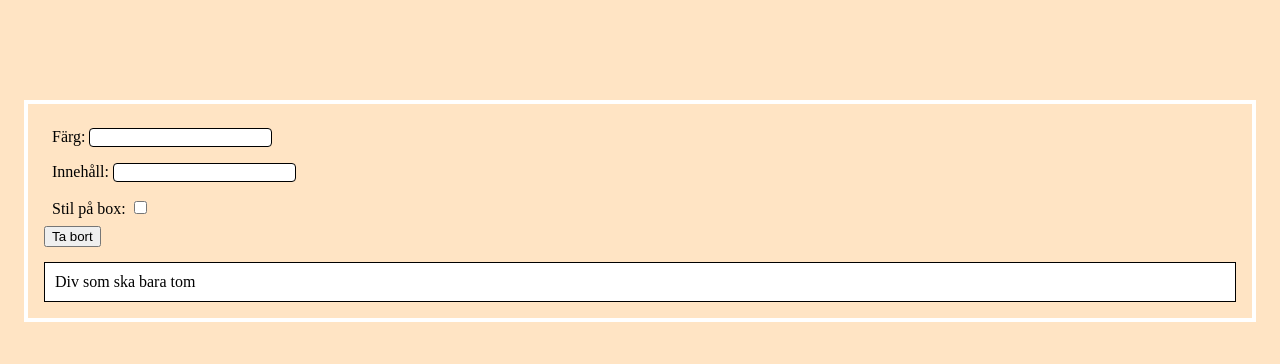
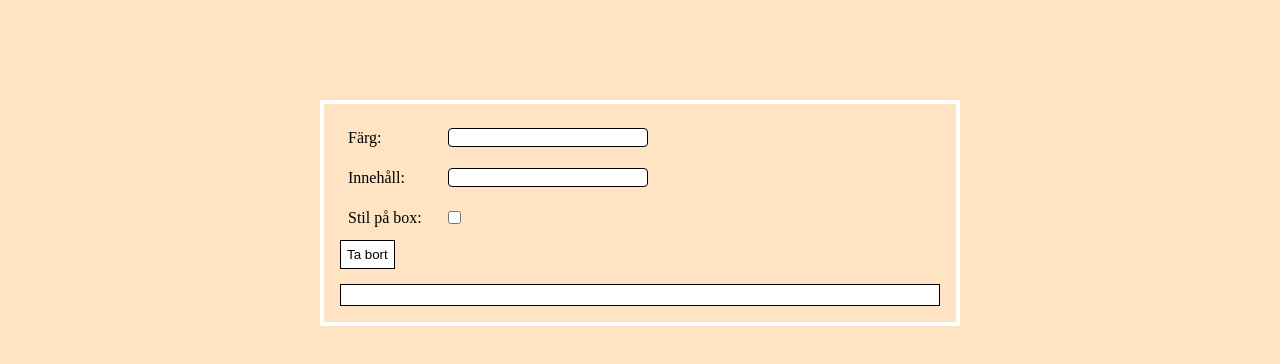
Before and after one commit to Darthlorgi/gik339-labb2-grupp13, a plain HTML site: page index.html in a window 1280 px wide. Drawn offline with Linux system fonts and the light colour scheme.

Commit message:
lite css

```diff
--- a/index.html
+++ b/index.html
@@ -8,21 +8,21 @@
   </head>
   <body>
     <div id="div">
-      <div>
+      <div class="row">
         <label for="color">Färg:</label>
         <input type="text" name="color" id="color" class="textfield" />
       </div>
-      <div>
+      <div class="row">
         <label for="content">Innehåll:</label>
         <input type="text" name="content" id="content" class="textfield" />
       </div>
-      <div>
+      <div class="row">
         <label for="divStyle">Stil på box:</label>
         <input type="checkbox" name="divStyle" id="divStyle" class="checkbox" />
       </div>
       <button type="button" id="tabort">Ta bort</button>
 
-      <div id="myDiv">Div som ska bara tom</div>
+      <div id="myDiv"></div>
     </div>
 
     <script src="script.js"></script>
--- a/style.css
+++ b/style.css
@@ -3,14 +3,28 @@ body {
 }
 
 div {
-    padding: 0.5rem;
+  padding: 0.5rem;
 }
 #div {
   border: 0.3rem solid white;
-  margin: 1rem;
+  margin: 100px auto;
+  width: 600px;
+  max-width: 90%;
   margin-top: 100px;
   padding: 1rem;
   background-color: bisque;
+}
+
+.row {
+  display: grid;
+  grid-template-columns: 100px 200px;
+  align-items: center;
+  margin-bottom: 5px;
+}
+
+.checkbox {
+  justify-self: start;
+  margin-left: 0;
 }
 
 .textfield {
@@ -25,7 +39,8 @@ div {
   background-color: white;
 }
 
-#button {
+#tabort {
   background-color: white;
   border: 1px solid black;
+  padding: 6px;
 }
```
